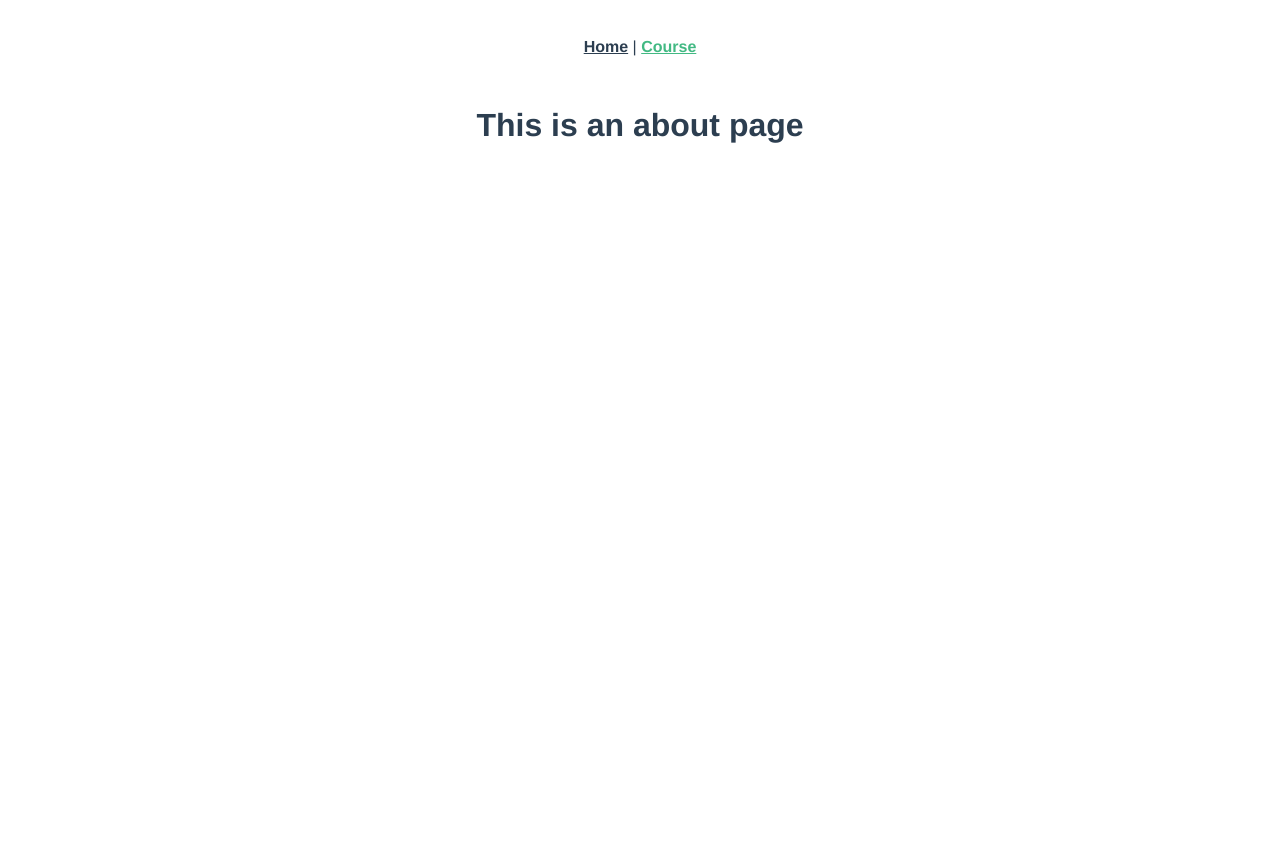
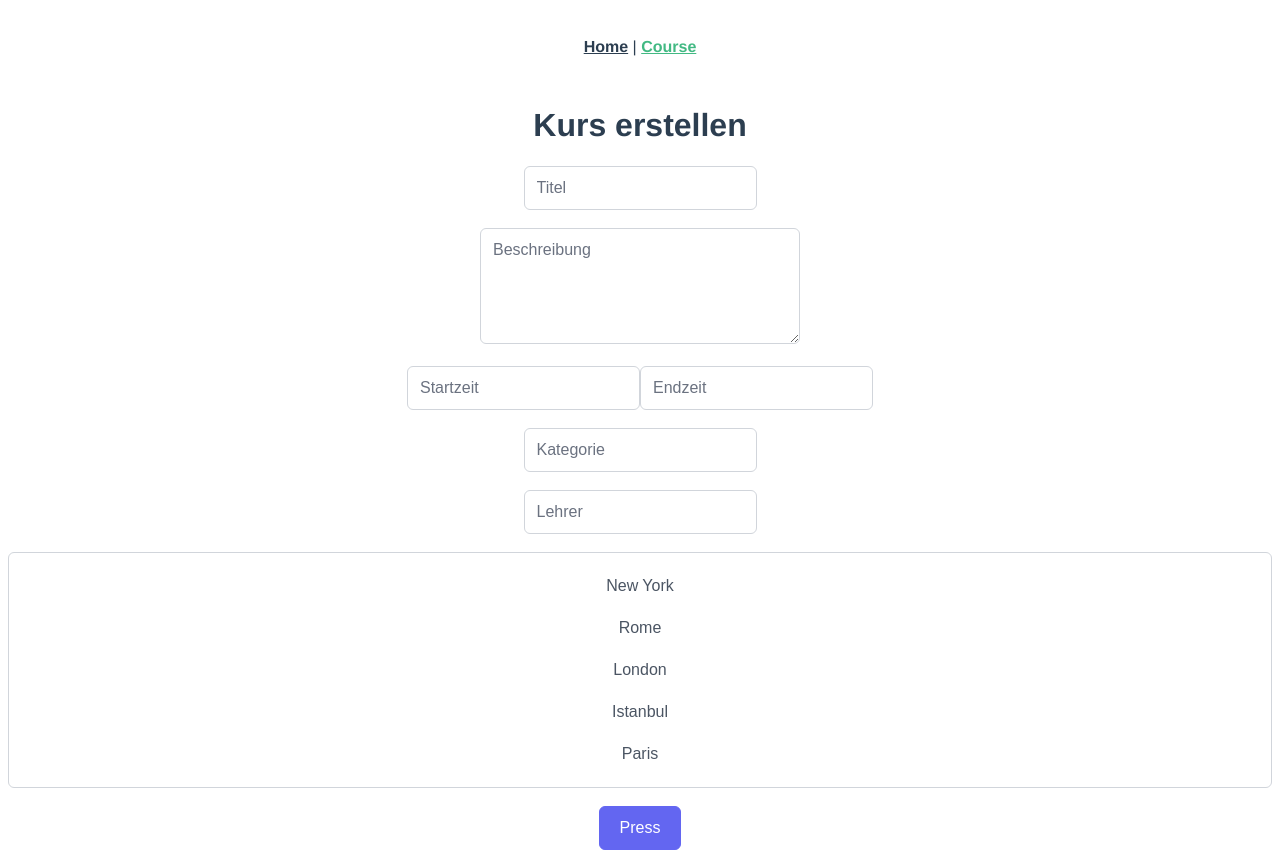
Before and after one commit to MaKiMe1/Programmieraufgabe_Frontend, a Vue app in the folder frontend/: page /course in a window 1280 px wide. Before the commit the page ends 800 px from the top, so only its background shows below. Built offline with nearby package versions, Linux system fonts and the light colour scheme; a web font is replaced by a local one.

Commit message:
CourseMask added

```diff
--- a/frontend/src/router/index.ts
+++ b/frontend/src/router/index.ts
@@ -1,5 +1,6 @@
 import { createRouter, createWebHistory, RouteRecordRaw } from "vue-router";
 import HomeView from "../views/HomeView.vue";
+import CourseView from "../views/CourseView.vue";
 
 const routes: Array<RouteRecordRaw> = [
   {
@@ -13,8 +14,7 @@ const routes: Array<RouteRecordRaw> = [
     // route level code-splitting
     // this generates a separate chunk (about.[hash].js) for this route
     // which is lazy-loaded when the route is visited.
-    component: () =>
-      import(/* webpackChunkName: "about" */ "../views/AboutView.vue"),
+    component: CourseView,
   },
 ];
 
--- a/frontend/src/views/CourseView.vue
+++ b/frontend/src/views/CourseView.vue
@@ -1,18 +1,85 @@
 <template>
   <div class="Course">
-        <h1>HALLo</h1>
-      <Button type="button"></Button>
+    <h1>Kurs erstellen</h1>
+    <InputText type="text" placeholder="Titel"></InputText>
+  </div>
+  <br />
+  <div>
+    <Textarea rows="5" cols="30" placeholder="Beschreibung"></Textarea>
+  </div>
+  <br />
+  <div>
+    <Calendar
+      id="calendar-start"
+      placeholder="Startzeit"
+      v-model="timeStart"
+      timeOnly
+    />
+    <Calendar
+      id="calendar-end"
+      placeholder="Endzeit"
+      v-model="timeEnd"
+      timeOnly
+    />
+  </div>
+  <br />
+  <div class="Course">
+    <InputText type="text" placeholder="Kategorie"></InputText>
+  </div>
+  <br />
+  <div class="Course">
+    <InputText type="text" placeholder="Lehrer  "></InputText>
+  </div>
+  <br />
+  <div>
+    <Listbox
+      :options="cities"
+      v-model="selectedCity"
+      optionLabel="name"
+      class="w-full md:w-14rem"
+      multiple
+    />
+  </div>
+  <br />
+  <div>
+    <Button label="Press">Press</Button>
   </div>
 </template>
 
 <script lang="ts">
-  import { defineComponent } from "vue";
-  import CourseMask from "@/components/CoursMask.vue"; // @ is an alias to /src
+import { defineComponent, ref } from "vue";
+import Button from "primevue/button";
+import InputText from "primevue/inputtext";
+import Textarea from "primevue/textarea";
+import Calendar from "primevue/calendar";
+import Listbox from "primevue/listbox";
 
 export default defineComponent({
-    name: "HomeView",
+  name: "CourseView",
   components: {
-      CourseMask,
+    Button,
+    InputText,
+    Textarea,
+    Calendar,
+    Listbox,
+  },
+  setup() {
+    const timeStart = ref();
+    const timeEnd = ref();
+    const selectedCity = ref();
+    const cities = ref([
+      { name: "New York", code: "NY" },
+      { name: "Rome", code: "RM" },
+      { name: "London", code: "LDN" },
+      { name: "Istanbul", code: "IST" },
+      { name: "Paris", code: "PRS" },
+    ]);
+    return {
+      timeStart,
+      timeEnd,
+      cities,
+      selectedCity,
+    };
   },
 });
 </script>
```
Also changed, not shown: frontend/src/components/CoursMask.vue (deleted, +0 -20 lines), frontend/src/main.ts (line endings or trailing spaces). Lines whose indentation alone changed are shown as unchanged.
